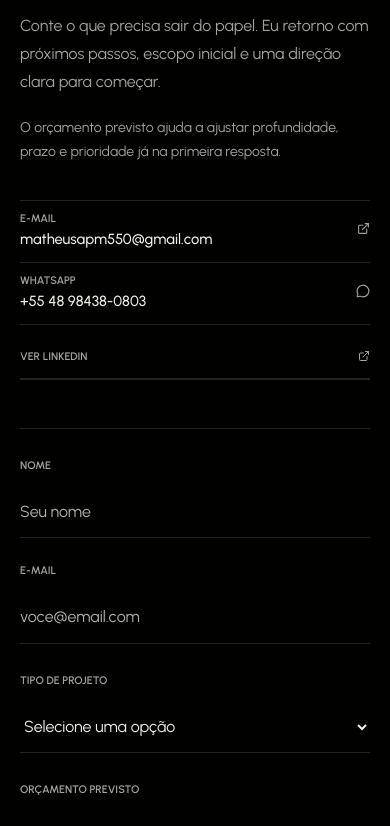
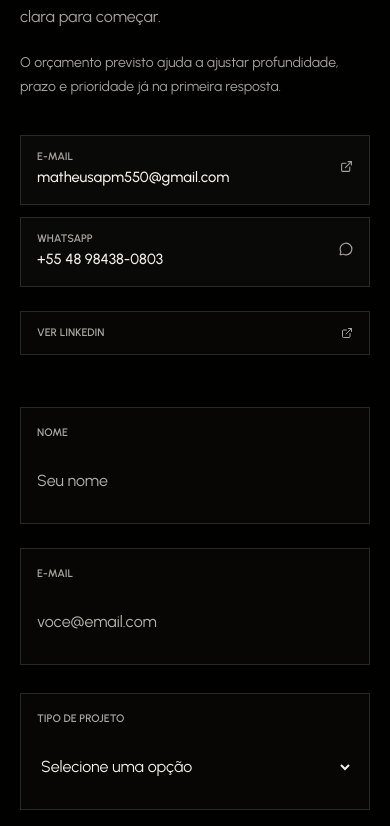
Before and after one commit to Monteiromathe550/matheus-portifolio, a React (Vite) app: page / in a window 390 px wide. Shown: the part 5941-6767 px from the top of the page. Built offline with nearby package versions, Linux system fonts and the light colour scheme.

Commit message:
Simplify mobile contact dividers

```diff
--- a/src/index.css
+++ b/src/index.css
@@ -1328,17 +1328,55 @@ html.motion-ready .process-list[data-reveal-visible="true"]::before {
     padding-top: 4.25rem;
   }
 
+  .contact-section > div {
+    border-top: 0;
+    padding-top: 0;
+  }
+
+  .contact-channels {
+    gap: 0.75rem;
+    border-block: 0;
+  }
+
+  .contact-channel {
+    min-height: 70px;
+    border: 1px solid var(--border);
+    background: color-mix(in oklch, var(--card) 78%, var(--primary) 4%);
+    padding: 1rem;
+  }
+
+  .contact-channel:hover {
+    border-color: color-mix(in oklch, var(--primary) 30%, transparent);
+  }
+
   .contact-social-link {
     width: 100%;
     min-height: 44px;
     justify-content: space-between;
-    border-bottom: 1px solid var(--border);
+    margin-top: 0.75rem;
+    border: 1px solid var(--border);
+    padding: 0 1rem;
+    background: color-mix(in oklch, var(--card) 72%, var(--primary) 3%);
   }
 
   .contact-form {
     gap: 1.75rem;
-    border-top: 1px solid var(--border);
-    padding-top: 1.75rem;
+    border-top: 0;
+    padding-top: 0.25rem;
+  }
+
+  .contact-form label {
+    gap: 0.85rem;
+    border: 1px solid var(--border);
+    background: color-mix(in oklch, var(--card) 74%, var(--primary) 3%);
+    padding: 1rem;
+  }
+
+  .contact-form input,
+  .contact-form select,
+  .contact-form textarea {
+    border-bottom: 0;
+    background: transparent;
   }
 
   .contact-form label > span,
```
